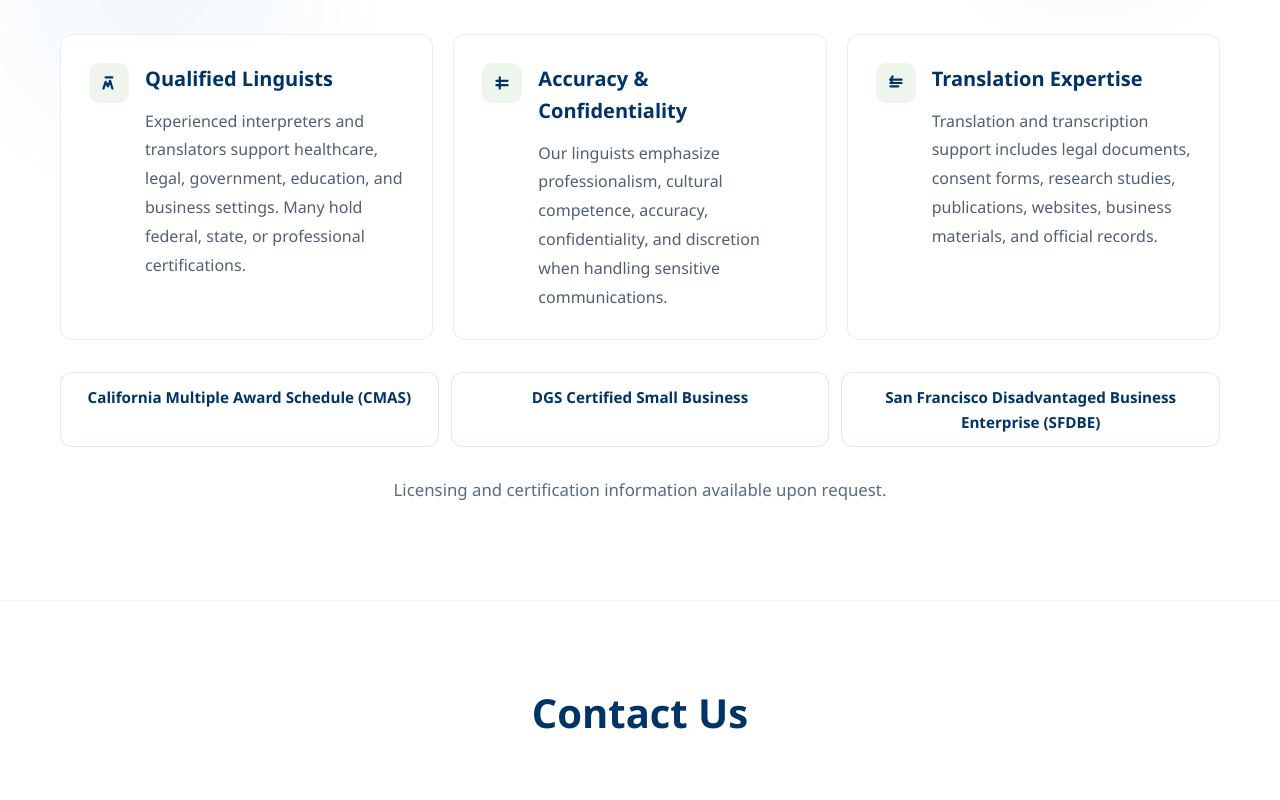
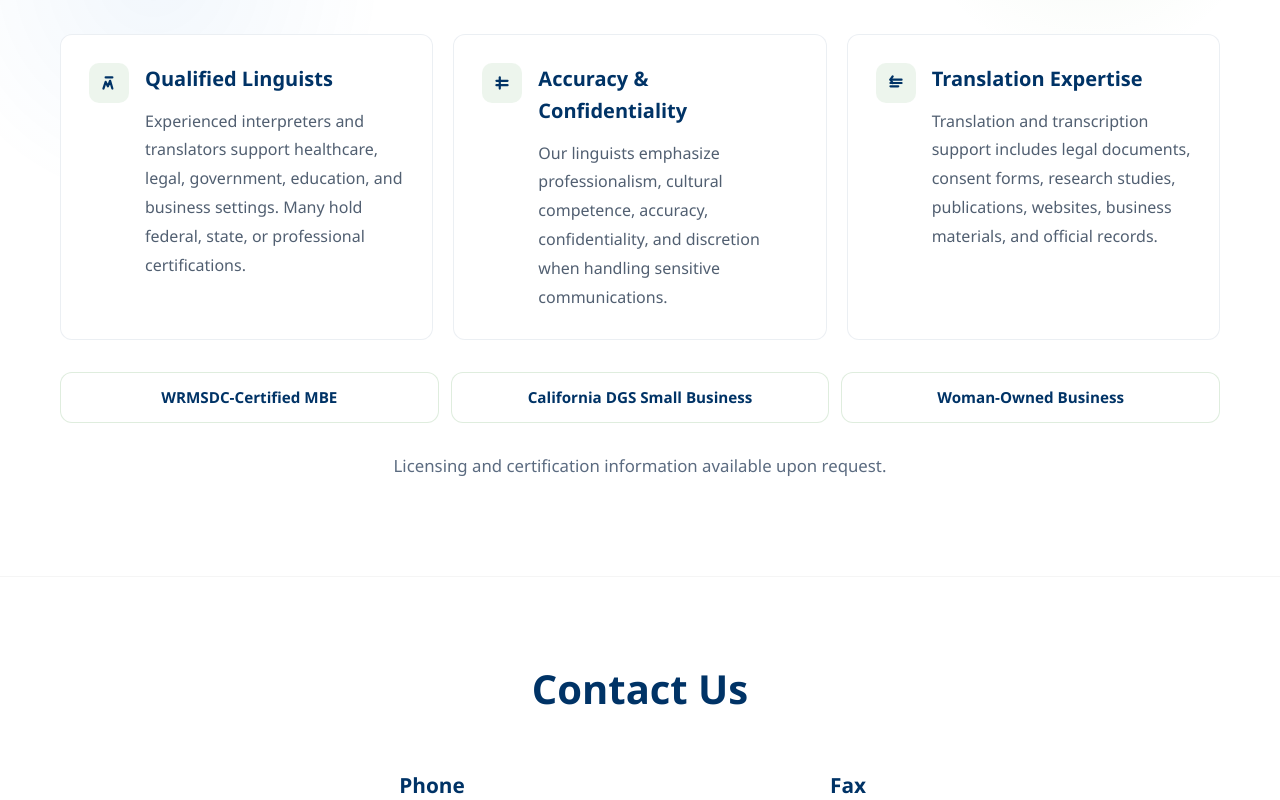
Before and after one commit to ebkruger/lando-associates-website, a plain HTML site: page index.html in a window 1280 px wide. Shown: the part 2738-3538 px from the top of the page. Drawn offline with Linux system fonts and the light colour scheme.

Commit message:
mod to standards

```diff
--- a/index.html
+++ b/index.html
@@ -174,9 +174,9 @@
                 </div>
             </div>
             <div class="trust-row">
-                <div class="trust-item">California Multiple Award Schedule (CMAS)</div>
-                <div class="trust-item">DGS Certified Small Business</div>
-                <div class="trust-item">San Francisco Disadvantaged Business Enterprise (SFDBE)</div>
+                <div class="trust-item">WRMSDC-Certified MBE</div>
+                <div class="trust-item">California DGS Small Business</div>
+                <div class="trust-item">Woman-Owned Business</div>
             </div>
             <p class="section-note">Licensing and certification information available upon request.</p>
         </div>
```
